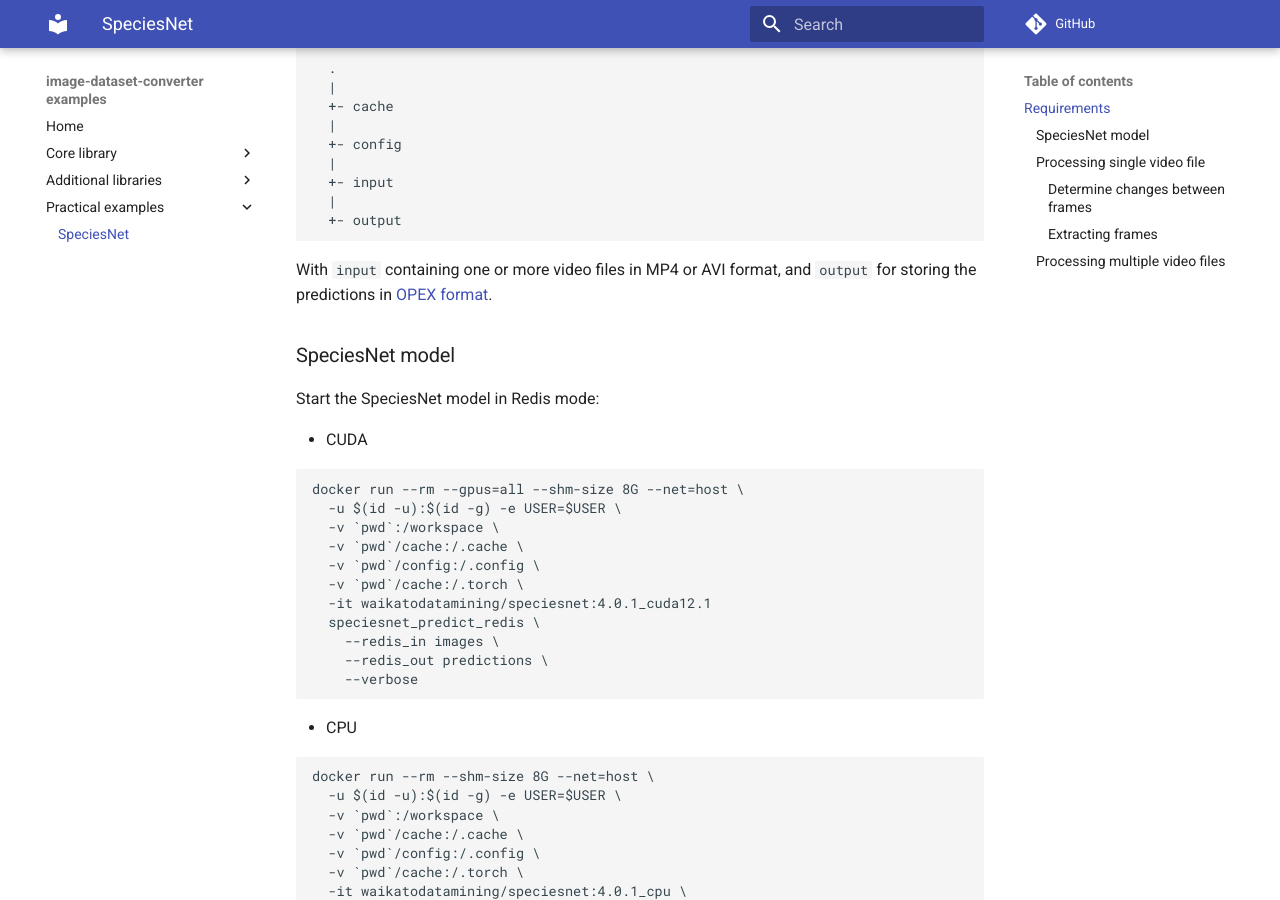
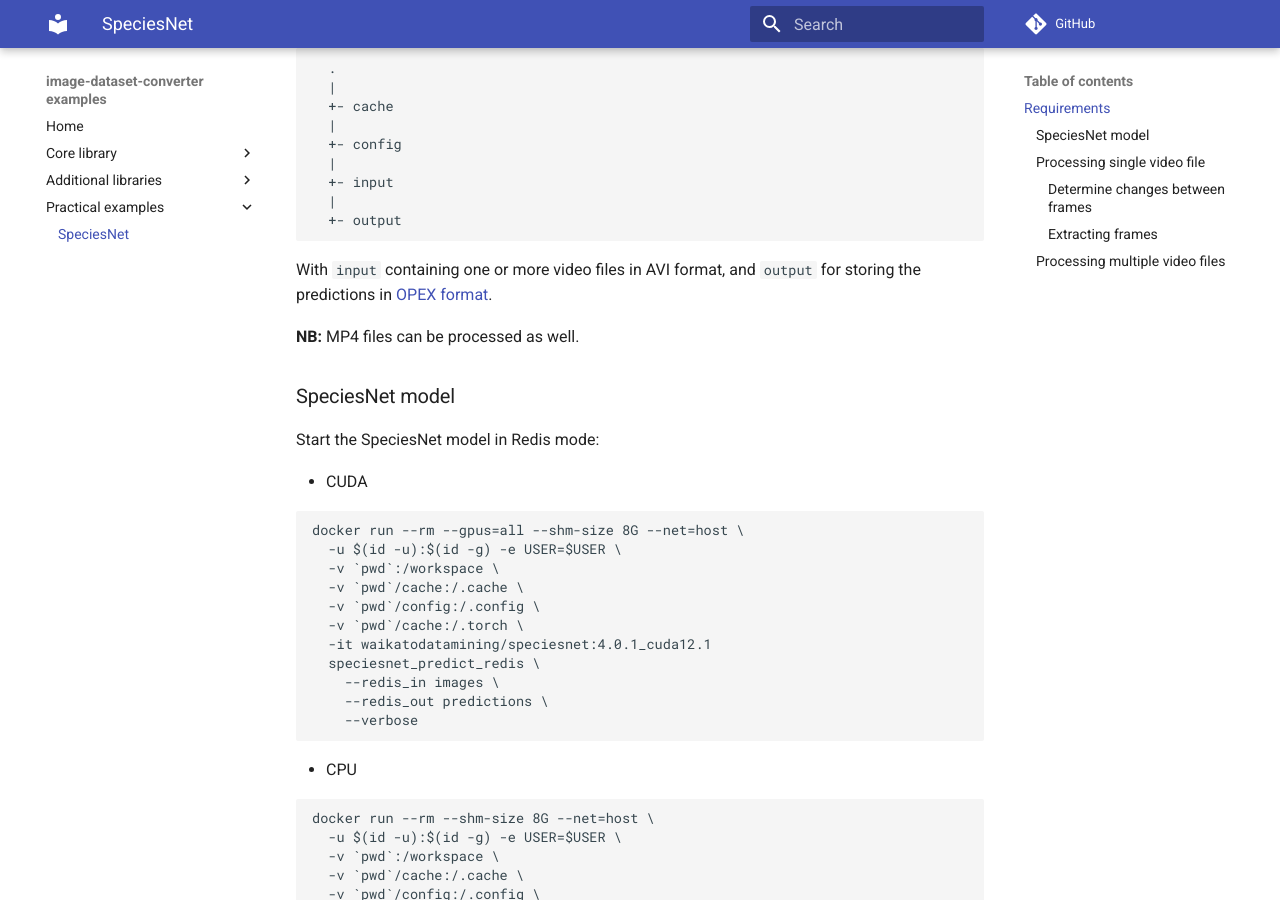
Before and after one commit to waikato-datamining/image-dataset-converter-examples, an MkDocs documentation site: the page built from docs/speciesnet.md, in a window 1280 px wide and 900 px high, scrolled down 499 px. Built offline with MkDocs 1.6.1 and Material for MkDocs 9.7.7, drawn with Linux system fonts in a browser that asks for light colours; comment, search, counter and statistics services are not loaded.

Commit message:
added note that MP4 files can be processed as well

````diff
--- a/docs/speciesnet.md
+++ b/docs/speciesnet.md
@@ -27,8 +27,10 @@
   +- output
 ```
 
-With `input` containing one or more video files in MP4 or AVI format,
+With `input` containing one or more video files in AVI format,
 and `output` for storing the predictions in [OPEX format](https://github.com/waikato-datamining/fast-opex).
+
+**NB:** MP4 files can be processed as well.
 
 
 ## SpeciesNet model
````
